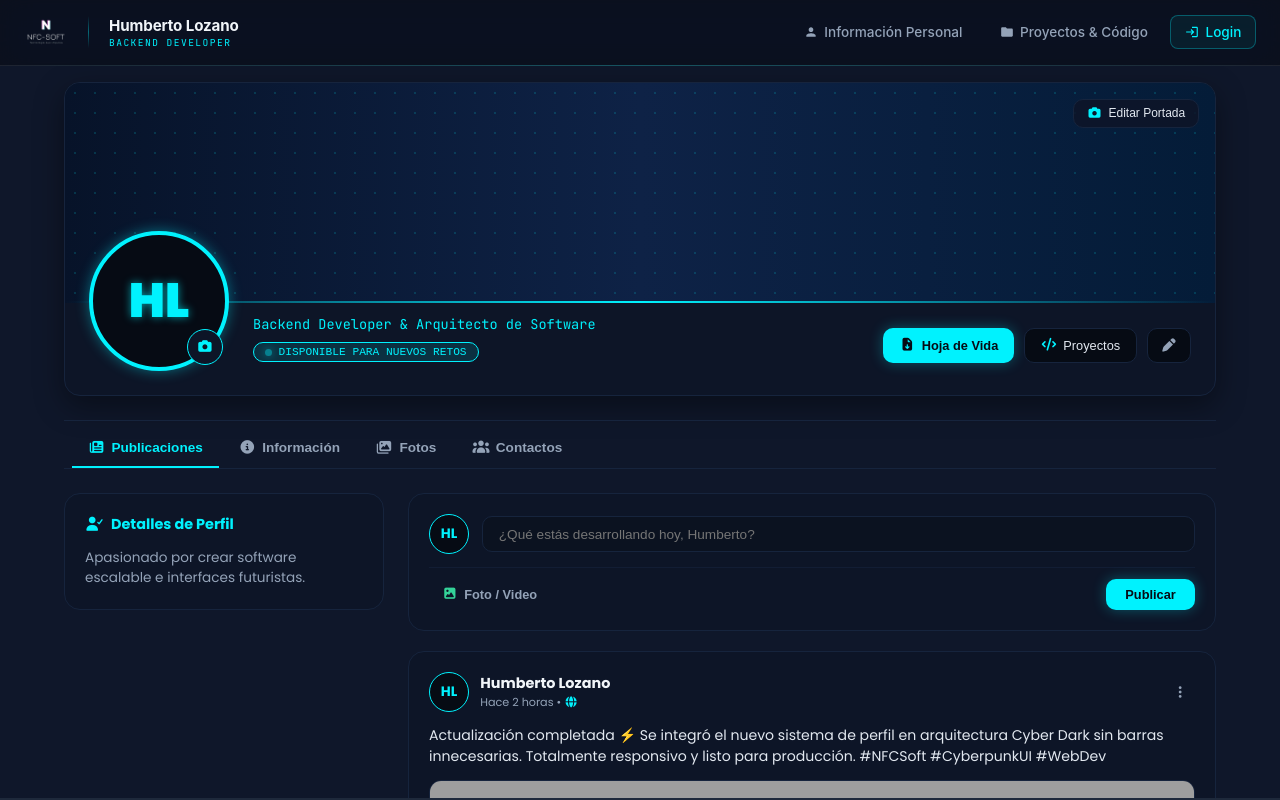
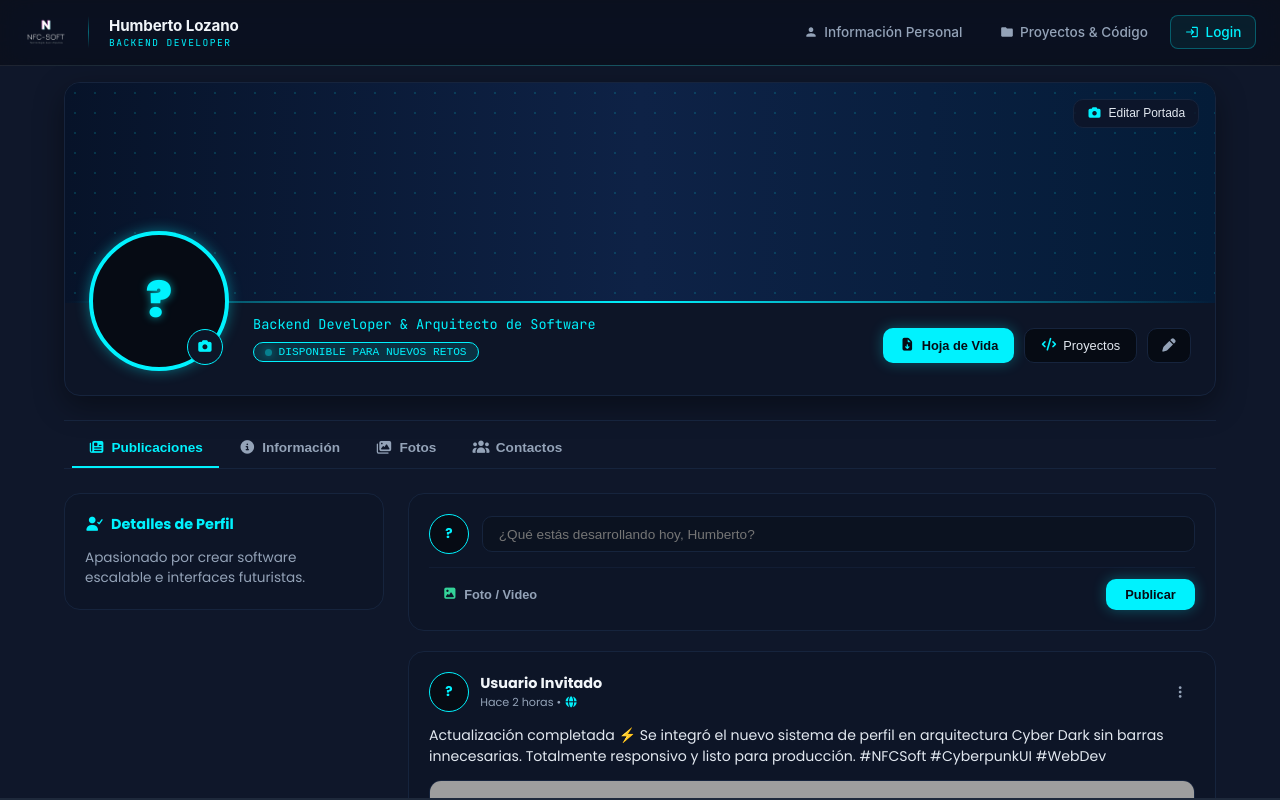
Before and after one commit to humberto2311/portfolio, an Angular app: page /perfil in a window 1280 px wide. Built offline with nearby package versions, Linux system fonts and the light colour scheme; grey boxes are pictures that could not be loaded.

Commit message:
refactor(profile): reemplazar datos mock estáticos por datos del usuario logueado

```diff
--- a/src/app/core/services/perfil.service.ts
+++ b/src/app/core/services/perfil.service.ts
@@ -1,14 +1,15 @@
-import { Injectable, inject, signal } from '@angular/core';
+import { Injectable, inject, signal, computed } from '@angular/core';
 import { HttpClient } from '@angular/common/http';
 import { Observable, of, delay, tap } from 'rxjs';
 import { PerfilData, Publicacion } from '../models/perfil.model';
+import { AuthService } from './auth.service';
 
 @Injectable({ providedIn: 'root' })
 export class PerfilService {
 
   private http = inject(HttpClient);
+  private authService = inject(AuthService);
 
-  // Endpoint real (aún no implementado en backend)
   private readonly API_URL = '/api/perfil';
 
   // ==== SIGNALS DE ESTADO ====
@@ -18,19 +19,32 @@ export class PerfilService {
 
   private postCounter = 100;
 
-  // ============================================================
-  // ⚠️ MOCK — ELIMINAR CUANDO EL BACKEND ESTÉ LISTO
-  // ============================================================
-  private readonly MOCK_PERFIL: PerfilData = {
-    nombre: 'Humberto Lozano',
+  // Iniciales del usuario logueado (reactivo)
+  private userInitials = computed(() => {
+    const user = this.authService.currentUser();
+    if (!user || !user.fullName) return '?';
+    const partes = user.fullName.trim().split(/\s+/);
+    if (partes.length === 1) return partes[0].charAt(0).toUpperCase();
+    return (partes[0].charAt(0) + partes[1].charAt(0)).toUpperCase();
+  });
+
+  // ==== API PÚBLICA ====
+
+  cargarPerfil(): Observable<PerfilData> {
+    this.cargando.set(true);
+
+    // ⚠️ MOCK — Construimos el perfil con los datos reales del usuario
+    const user = this.authService.currentUser();
+    const mockPerfil: PerfilData = {
+      nombre: user?.fullName || 'Usuario Invitado',
       rol: 'Backend Developer & Arquitecto de Software',
       estado: 'DISPONIBLE PARA NUEVOS RETOS',
-    iniciales: 'HL',
-    bio: 'Especialista en desarrollo backend con Java, Spring Boot y Arquitectura Hexagonal. Enfoque en microservicios, código limpio y rendimiento optimizado.',
+      iniciales: this.userInitials(),
+      bio: 'Especialista en desarrollo backend con Java...',
       contacto: {
-      email: 'humberto@nfcsoft.com',
+        email: user?.email || 'correo@ejemplo.com',
         ubicacion: 'Bogotá, Colombia',
-      github: 'github.com/humberto2311'
+        github: 'github.com/usuario'
       },
       experiencia: [
         {
@@ -89,11 +103,23 @@ export class PerfilService {
       ]
     };
 
-  private readonly MOCK_PUBLICACIONES: Publicacion[] = [
+    return of(mockPerfil).pipe(
+      delay(300),
+      tap(data => {
+        this.perfil.set(data);
+        this.cargando.set(false);
+      })
+    );
+  }
+
+  cargarPublicaciones(): Observable<Publicacion[]> {
+    const user = this.authService.currentUser();
+
+    const mockPublicaciones: Publicacion[] = [
       {
         id: 1,
-      autor: 'Humberto Lozano',
-      iniciales: 'HL',
+        autor: user?.fullName || 'Usuario Invitado',
+        iniciales: this.userInitials(),
         tiempo: 'Hace 2 horas',
         texto: 'Actualización completada ⚡ Se integró el nuevo sistema de perfil en arquitectura Cyber Dark sin barras innecesarias. Totalmente responsivo y listo para producción. #NFCSoft #CyberpunkUI #WebDev',
         imagen: 'https://images.unsplash.com/photo-1550745165-9bc0b252726f?w=800&auto=format&fit=crop&q=80',
@@ -109,55 +135,20 @@ export class PerfilService {
         ]
       }
     ];
-  // ============================================================
-  // ⚠️ FIN DEL MOCK
-  // ============================================================
 
-  // ==== API PÚBLICA ====
-
-  /**
-   * Carga el perfil. Actualmente usa MOCK, pero la firma
-   * ya está preparada para hacer GET al endpoint real.
-   *
-   * Para conectar el backend solo cambia `of(this.MOCK_PERFIL)`
-   * por `this.http.get<PerfilData>(this.API_URL)`.
-   */
-  cargarPerfil(): Observable<PerfilData> {
-    this.cargando.set(true);
-
-    // ⚠️ MOCK — reemplazar por:
-    // return this.http.get<PerfilData>(this.API_URL).pipe(
-    //   tap(data => { this.perfil.set(data); this.cargando.set(false); })
-    // );
-    return of(this.MOCK_PERFIL).pipe(
-      delay(300),
-      tap(data => {
-        this.perfil.set(data);
-        this.cargando.set(false);
-      })
-    );
-  }
-
-  /**
-   * Carga el feed de publicaciones.
-   */
-  cargarPublicaciones(): Observable<Publicacion[]> {
-    // ⚠️ MOCK — reemplazar por:
-    // return this.http.get<Publicacion[]>(`${this.API_URL}/publicaciones`).pipe(
-    //   tap(data => this.publicaciones.set(data))
-    // );
-    return of(this.MOCK_PUBLICACIONES).pipe(
+    return of(mockPublicaciones).pipe(
       delay(300),
       tap(data => this.publicaciones.set(data))
     );
   }
 
   crearPublicacion(texto: string, imagen?: string): void {
-    // ⚠️ MOCK — reemplazar por POST al backend
+    const user = this.authService.currentUser();
+
     const nueva: Publicacion = {
       id: ++this.postCounter,
-      autor: this.perfil()?.nombre ?? 'Humberto Lozano',
-      iniciales: this.perfil()?.iniciales ?? 'HL',
+      autor: user?.fullName || 'Usuario',
+      iniciales: this.userInitials(),
       tiempo: 'Hace un momento',
       texto,
       imagen,
@@ -168,8 +159,8 @@ export class PerfilService {
     this.publicaciones.update(list => [nueva, ...list]);
   }
 
+  // 👇 Este era el método que faltaba
   toggleLike(postId: number): void {
-    // ⚠️ MOCK — reemplazar por POST/DELETE al backend
     this.publicaciones.update(list =>
       list.map(p =>
         p.id === postId
@@ -180,9 +171,10 @@ export class PerfilService {
   }
 
   agregarComentario(postId: number, texto: string): void {
-    // ⚠️ MOCK — reemplazar por POST al backend
-    const autor = this.perfil()?.nombre ?? 'Humberto Lozano';
-    const iniciales = this.perfil()?.iniciales ?? 'HL';
+    const user = this.authService.currentUser();
+    const autor = user?.fullName || 'Usuario';
+    const iniciales = this.userInitials();
+
     this.publicaciones.update(list =>
       list.map(p =>
         p.id === postId
--- a/src/app/features/perfil/components/crear-post/crear-post.component.html
+++ b/src/app/features/perfil/components/crear-post/crear-post.component.html
@@ -1,6 +1,6 @@
 <div class="crear-post">
   <div class="input-row">
-    <div class="avatar">HL</div>
+    <div class="avatar">{{ inicialesUsuario }}</div>
     <input
       type="text"
       [(ngModel)]="texto"
--- a/src/app/features/perfil/components/crear-post/crear-post.component.ts
+++ b/src/app/features/perfil/components/crear-post/crear-post.component.ts
@@ -2,6 +2,7 @@ import { Component, inject, signal } from '@angular/core';
 import { CommonModule } from '@angular/common';
 import { FormsModule } from '@angular/forms';
 import { PerfilService } from '../../../../core/services/perfil.service';
+import { AuthService } from '../../../../core/services/auth.service';
 
 @Component({
   selector: 'app-crear-post',
@@ -12,8 +13,20 @@ import { PerfilService } from '../../../../core/services/perfil.service';
 })
 export class CrearPostComponent {
   private perfilService = inject(PerfilService);
+  private authService = inject(AuthService);
   texto = '';
   imagenPreview = signal<string | null>(null);
+
+
+   get inicialesUsuario(): string {
+    const user = this.authService.currentUser();
+    if (!user || !user.fullName) return '?';
+
+    const partes = user.fullName.trim().split(/\s+/);
+    if (partes.length === 1) return partes[0].charAt(0).toUpperCase();
+
+    return (partes[0].charAt(0) + partes[1].charAt(0)).toUpperCase();
+  }
 
   onFile(event: Event): void {
     const file = (event.target as HTMLInputElement).files?.[0];
--- a/src/app/features/perfil/components/post-card/post-card.component.html
+++ b/src/app/features/perfil/components/post-card/post-card.component.html
@@ -46,7 +46,7 @@
         </div>
       }
       <div class="comment-input">
-        <div class="avatar-sm">HL</div>
+        <div class="avatar-sm">{{ inicialesUsuario }}</div>
         <input
           type="text"
           [(ngModel)]="nuevoComentario"
--- a/src/app/features/perfil/components/post-card/post-card.component.ts
+++ b/src/app/features/perfil/components/post-card/post-card.component.ts
@@ -3,7 +3,7 @@ import { CommonModule } from '@angular/common';
 import { FormsModule } from '@angular/forms';
 import { Publicacion } from '../../../../core/models/perfil.model';
 import { PerfilService } from '../../../../core/services/perfil.service';
-
+import { AuthService } from '../../../../core/services/auth.service';
 @Component({
   selector: 'app-post-card',
   standalone: true,
@@ -14,9 +14,22 @@ import { PerfilService } from '../../../../core/services/perfil.service';
 export class PostCardComponent {
   @Input({ required: true }) post!: Publicacion;
   private perfilService = inject(PerfilService);
+  private authService = inject(AuthService);
+
+
 
   mostrarComentarios = signal(false);
   nuevoComentario = '';
+
+  get inicialesUsuario(): string {
+    const user = this.authService.currentUser();
+    if (!user || !user.fullName) return '?';
+
+    const partes = user.fullName.trim().split(/\s+/);
+    if (partes.length === 1) return partes[0].charAt(0).toUpperCase();
+
+    return (partes[0].charAt(0) + partes[1].charAt(0)).toUpperCase();
+  }
 
   toggleLike(): void {
     this.perfilService.toggleLike(this.post.id);
```
Lines whose indentation alone changed are shown as unchanged.
